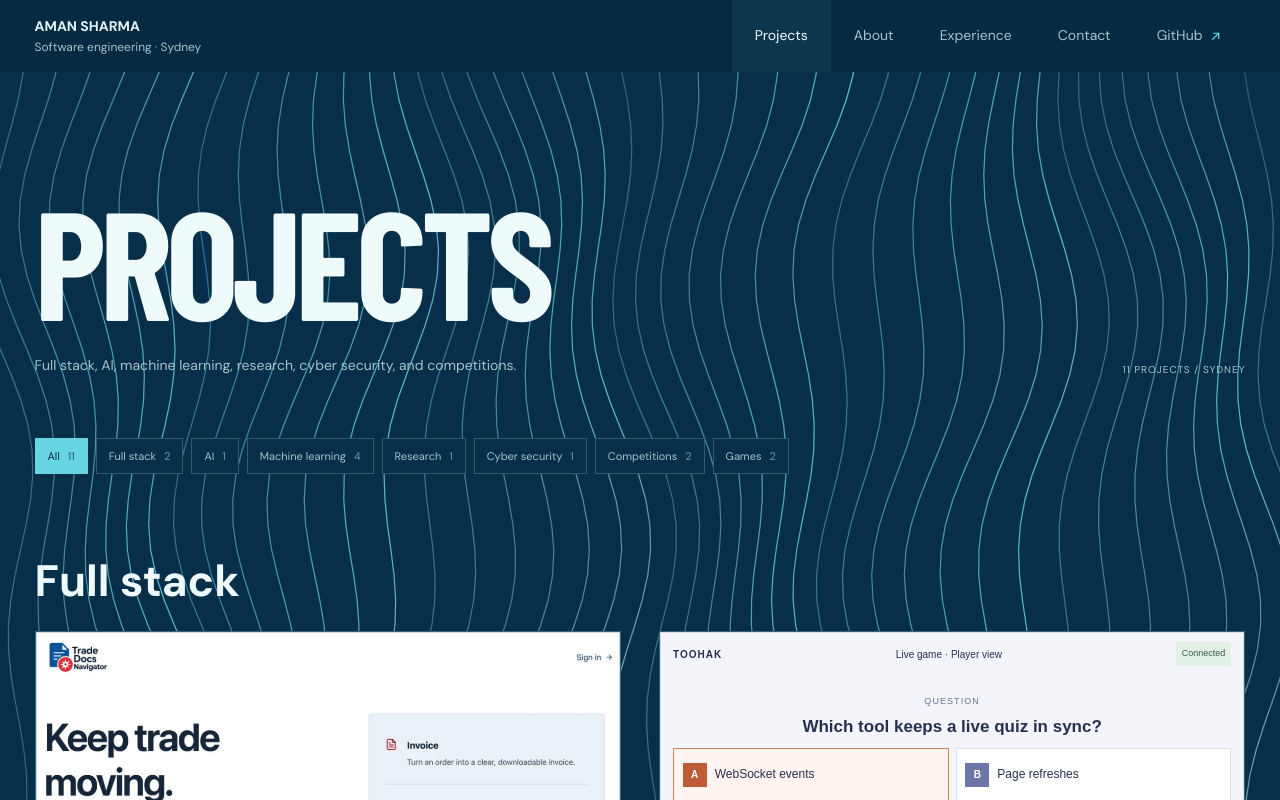
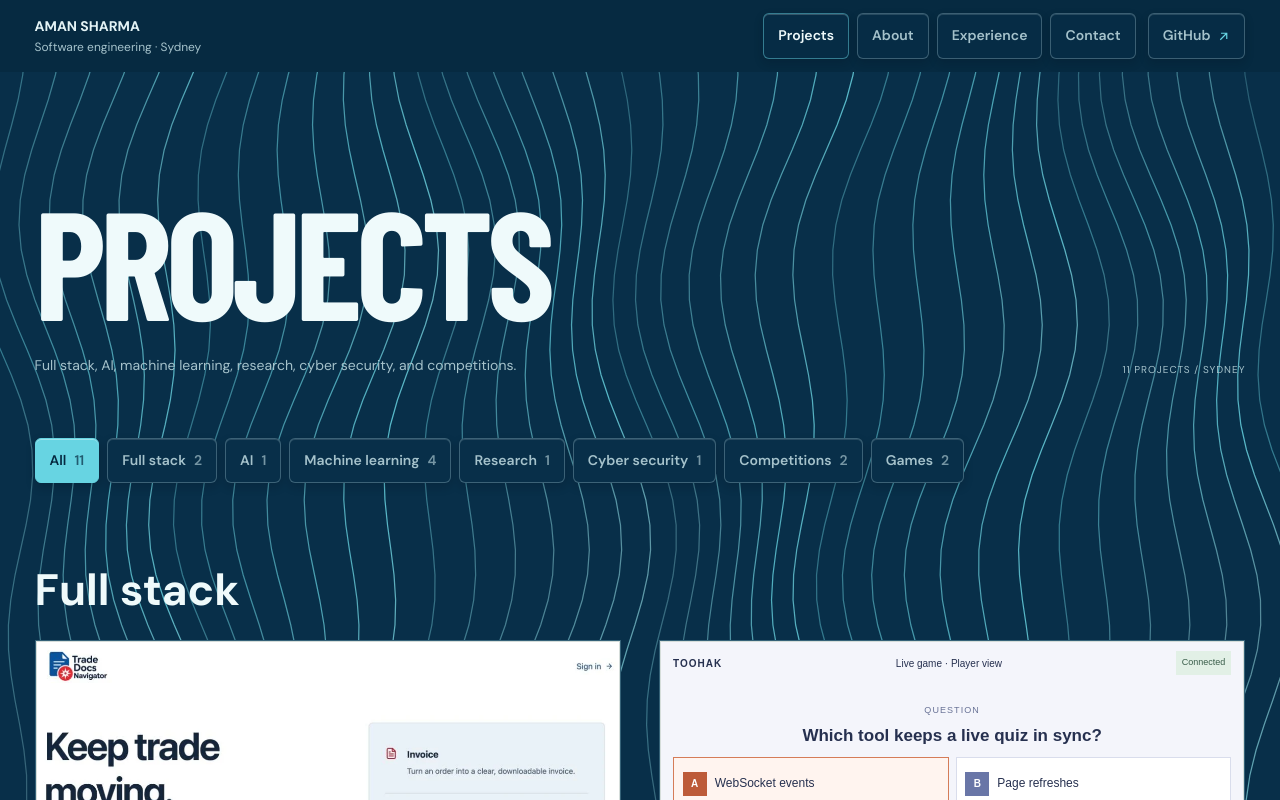
Before and after one commit to amancodeshere/personal-website, a Next.js app: page /projects in a window 1280 px wide. Shown: the top 800 px of the page. Built offline with nearby package versions, Linux system fonts and the light colour scheme; a web font is replaced by a local one.

Commit message:
feat:add raised controls with hover pressed and keyboard focus feedback

```diff
--- a/src/app/layout.tsx
+++ b/src/app/layout.tsx
@@ -1,5 +1,6 @@
 import type { Metadata } from "next";
 import "./globals.css";
+import controls from "../components/layout/InteractiveControls.module.css";
 import { SiteHeader } from "../components/layout/SiteHeader";
 import { SiteFooter } from "../components/layout/SiteFooter";
 
@@ -24,7 +25,7 @@ export default function RootLayout({
 }: Readonly<{ children: React.ReactNode }>) {
   return (
     <html lang="en">
-      <body>
+      <body className={controls.controls}>
         <SiteHeader />
         <main id="main-content">{children}</main>
         <SiteFooter />
--- /dev/null
+++ b/src/components/layout/InteractiveControls.module.css
@@ -0,0 +1,180 @@
+.controls :global(.site-header) {
+  column-gap: 12px;
+  padding-block: 12px;
+}
+
+.controls :global(.primary-nav) {
+  align-items: center;
+  gap: 8px;
+}
+
+.controls :global(.header-social) {
+  align-self: center;
+}
+
+.controls :global(.filter-bar button),
+.controls :global(.filter-bar .games-topic-link),
+.controls :global(.menu-toggle),
+.controls :global(.primary-nav a),
+.controls :global(.header-social),
+.controls :global(.work-heading a),
+.controls :global(.hero-meta > a),
+.controls :global(.text-link),
+.controls :global(.detail-links > a) {
+  min-height: 44px;
+  padding: 12px 14px;
+  border: 1px solid rgba(195, 230, 237, 0.28);
+  border-radius: 6px;
+  font-size: 14px;
+  font-weight: 600;
+  line-height: 1.4;
+  box-shadow:
+    0 4px 10px rgba(0, 13, 24, 0.2),
+    inset 0 1px 0 rgba(239, 250, 251, 0.14);
+  transition:
+    color 160ms ease,
+    background-color 160ms ease,
+    border-color 160ms ease,
+    box-shadow 160ms ease,
+    transform 160ms ease;
+}
+
+.controls :global(.contact-orbit) {
+  box-shadow: 0 5px 16px rgba(0, 13, 24, 0.22);
+}
+
+.controls :global(button:disabled) {
+  cursor: not-allowed;
+  opacity: 0.55;
+  box-shadow: none;
+  transform: none;
+}
+
+@media (max-width: 760px) {
+  .controls :global(.site-header) {
+    min-height: 72px;
+    padding-block: 10px;
+  }
+
+  .controls :global(.primary-nav) {
+    top: 100%;
+    align-items: stretch;
+    gap: 8px;
+    padding: 12px;
+  }
+}
+
+.controls :global(.filter-bar button),
+.controls :global(.filter-bar .games-topic-link) {
+  background: var(--ocean);
+}
+
+.controls :global(.menu-toggle),
+.controls :global(.primary-nav a),
+.controls :global(.header-social) {
+  background: rgba(8, 47, 73, 0.52);
+}
+
+.controls :global(.hero-meta > a),
+.controls :global(.work-heading a),
+.controls :global(.text-link),
+.controls :global(.detail-links > a) {
+  background: rgba(8, 47, 73, 0.46);
+}
+
+.controls :global(.filter-bar button:hover),
+.controls :global(.filter-bar .games-topic-link:hover),
+.controls :global(.menu-toggle:hover),
+.controls :global(.primary-nav a:hover),
+.controls :global(.header-social:hover),
+.controls :global(.work-heading a:hover),
+.controls :global(.hero-meta > a:hover),
+.controls :global(.text-link:hover),
+.controls :global(.detail-links > a:hover) {
+  border-color: var(--cyan);
+  background-color: rgba(103, 212, 226, 0.16);
+  color: var(--ice);
+  box-shadow:
+    0 7px 15px rgba(0, 13, 24, 0.28),
+    inset 0 1px 0 rgba(239, 250, 251, 0.25);
+  transform: translateY(-2px);
+}
+
+.controls :global(.filter-bar button[aria-pressed="true"]),
+.controls :global(.filter-bar button[aria-pressed="true"]:hover) {
+  border-color: var(--cyan);
+  background-color: var(--cyan);
+  color: var(--deep);
+  box-shadow:
+    0 4px 10px rgba(0, 13, 24, 0.22),
+    inset 0 1px 0 rgba(239, 250, 251, 0.38);
+}
+
+.controls :global(.primary-nav a[aria-current="page"]) {
+  border-color: rgba(103, 212, 226, 0.48);
+  color: var(--ice);
+  box-shadow:
+    0 4px 10px rgba(0, 13, 24, 0.2),
+    inset 0 1px 0 rgba(239, 250, 251, 0.2);
+}
+
+.controls :global(.filter-bar button:active),
+.controls :global(.filter-bar .games-topic-link:active),
+.controls :global(.menu-toggle:active),
+.controls :global(.primary-nav a:active),
+.controls :global(.header-social:active),
+.controls :global(.work-heading a:active),
+.controls :global(.hero-meta > a:active),
+.controls :global(.text-link:active),
+.controls :global(.detail-links > a:active) {
+  box-shadow:
+    inset 0 2px 5px rgba(0, 13, 24, 0.3),
+    inset 0 1px 0 rgba(239, 250, 251, 0.08);
+  transform: translateY(1px);
+}
+
+.controls :global(.filter-bar button:focus-visible),
+.controls :global(.filter-bar .games-topic-link:focus-visible),
+.controls :global(.menu-toggle:focus-visible),
+.controls :global(.primary-nav a:focus-visible),
+.controls :global(.header-social:focus-visible),
+.controls :global(.work-heading a:focus-visible),
+.controls :global(.hero-meta > a:focus-visible),
+.controls :global(.text-link:focus-visible),
+.controls :global(.detail-links > a:focus-visible) {
+  outline: 2px solid var(--cyan);
+  outline-offset: 4px;
+}
+
+@media (prefers-reduced-motion: reduce) {
+  .controls :global(.filter-bar button),
+  .controls :global(.filter-bar .games-topic-link),
+  .controls :global(.menu-toggle),
+  .controls :global(.primary-nav a),
+  .controls :global(.header-social),
+  .controls :global(.work-heading a),
+  .controls :global(.hero-meta > a),
+  .controls :global(.text-link),
+  .controls :global(.detail-links > a),
+  .controls :global(.filter-bar button:hover),
+  .controls :global(.filter-bar .games-topic-link:hover),
+  .controls :global(.menu-toggle:hover),
+  .controls :global(.primary-nav a:hover),
+  .controls :global(.header-social:hover),
+  .controls :global(.work-heading a:hover),
+  .controls :global(.hero-meta > a:hover),
+  .controls :global(.text-link:hover),
+  .controls :global(.detail-links > a:hover),
+  .controls :global(.filter-bar button:active),
+  .controls :global(.filter-bar .games-topic-link:active),
+  .controls :global(.menu-toggle:active),
+  .controls :global(.primary-nav a:active),
+  .controls :global(.header-social:active),
+  .controls :global(.work-heading a:active),
+  .controls :global(.hero-meta > a:active),
+  .controls :global(.text-link:active),
+  .controls :global(.detail-links > a:active) {
+    transition: none;
+    transform: none;
+  }
+}
```
